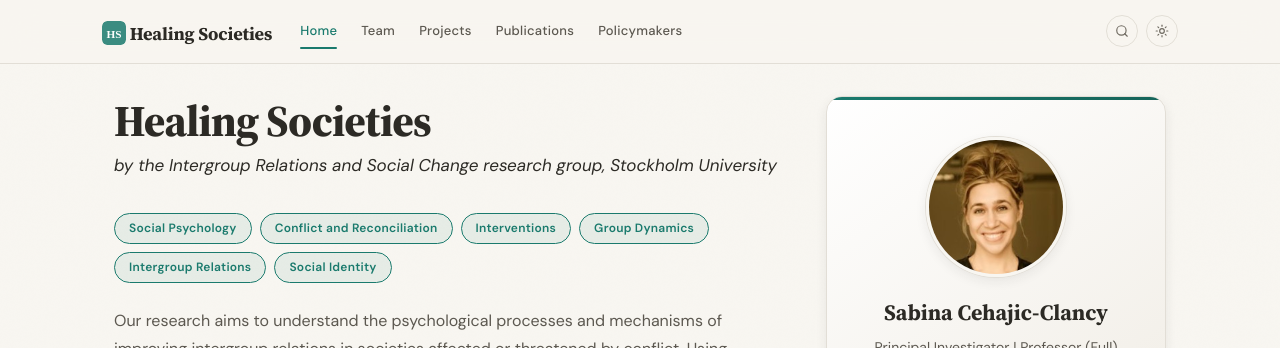
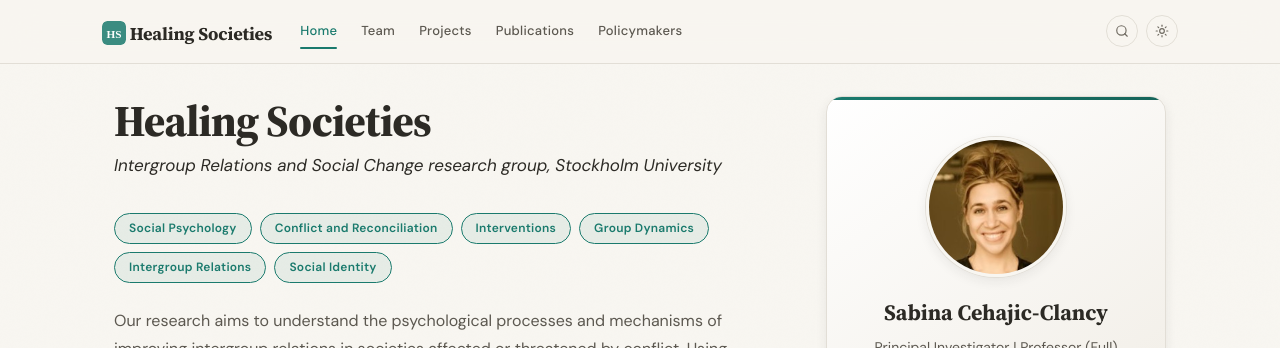
Before and after one commit to yuricipriano02/healingsocieties, a Jekyll site: the page built from _pages/home.md, in a window 1280 px wide and 1400 px high. Shown: the top 348 px of the window. Built offline with Jekyll 4.4.1, drawn with Linux system fonts in a browser that asks for light colours; some of the changed text lies outside the part shown.

Commit message:
Update title in _config.yml

```diff
--- a/_config.yml
+++ b/_config.yml
@@ -4,7 +4,7 @@
 card_name: "Sabina Cehajic-Clancy"
 card_title: "Principal Investigator | Professor (Full)"
 name: "Healing Societies"
-title: "by the Intergroup Relations and Social Change research group"
+title: "Intergroup Relations and Social Change research group"
 institution: "Stockholm University"
 email: sabina.cehajic-clancy@psychology.su.se
 photo: 1673889843475.jpg  # place your photo in images/ and update this
```
